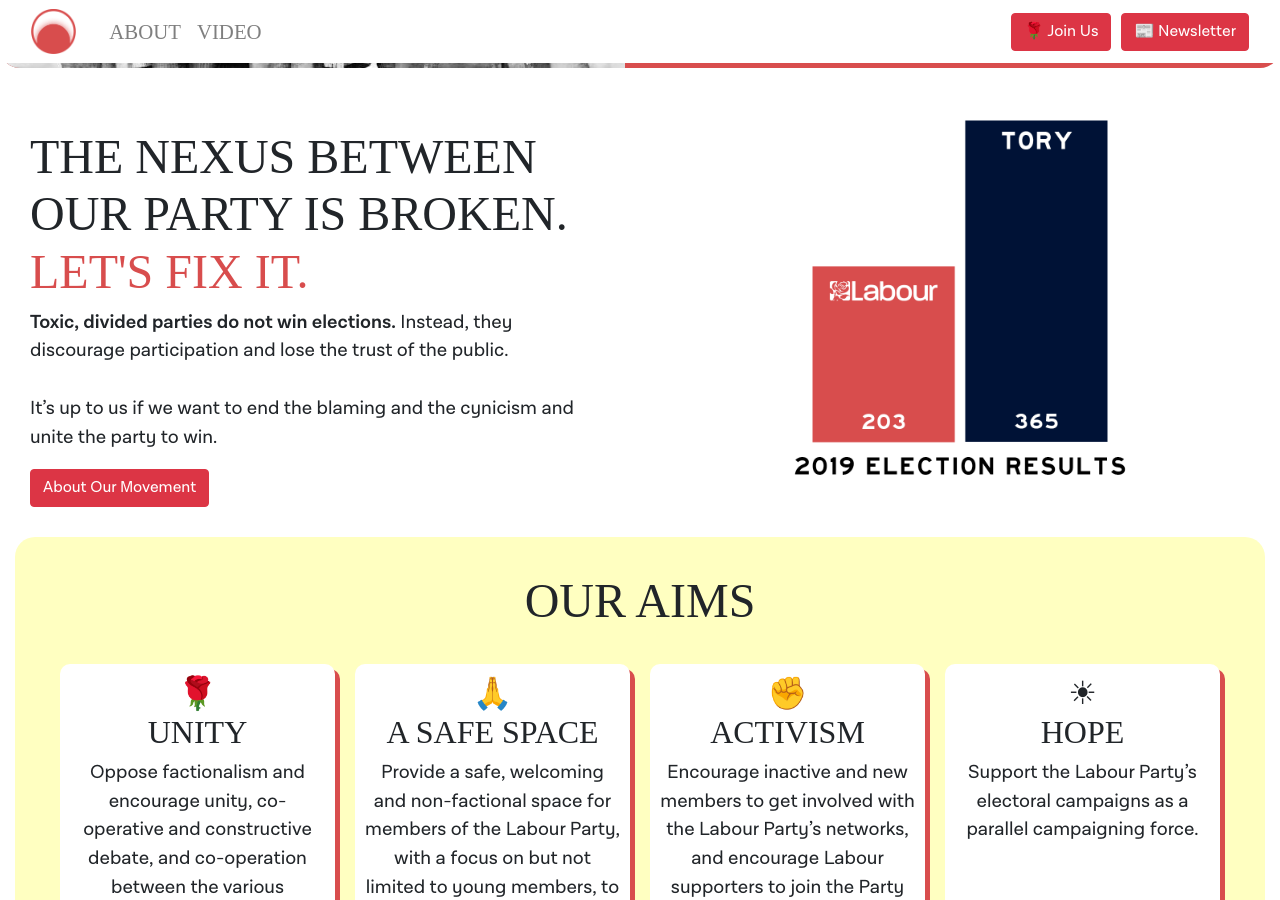
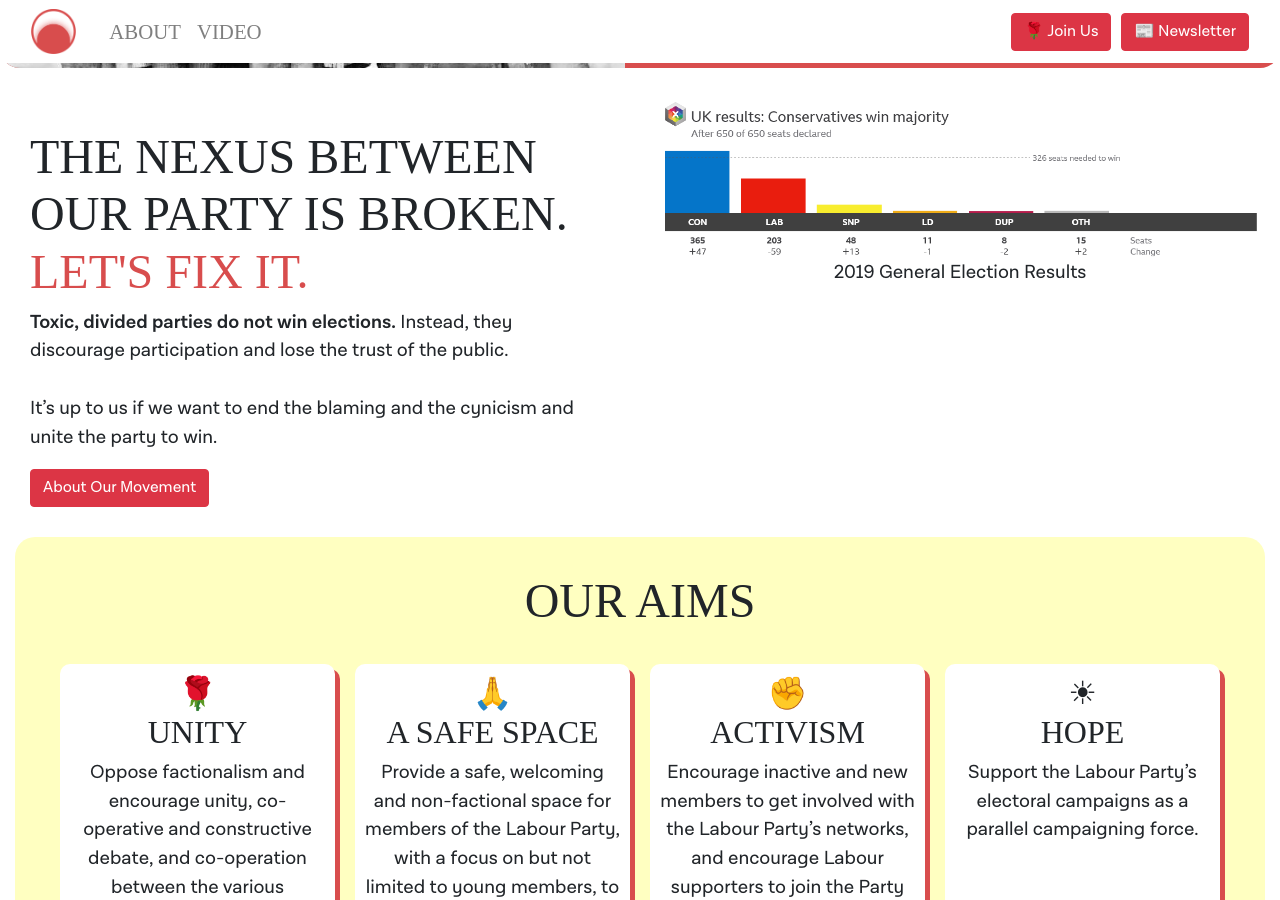
Before and after one commit to ClarkNarvas/Labour-Nexus, a Jekyll site: the page built from index.markdown, in a window 1280 px wide and 900 px high, scrolled down 491 px. Built offline with Jekyll 4.4.1, drawn with Linux system fonts in a browser that asks for light colours; some web fonts are replaced; comment, search, counter and statistics services are not loaded.

Commit message:
homepage

```diff
--- a/_layouts/nexushome.html
+++ b/_layouts/nexushome.html
@@ -68,7 +68,8 @@
 
 
     <div class="col-lg-6" style="text-align: center;">
-        <img alt="Labour 203, Tory 365" src="/images/graphs/2019-election.png" style="height: 400px; width: auto;">
+        <img class="img-fluid" alt="Labour 203, Tory 365" src="/images/graphs/maxresdefault.jpg">
+        <p>2019 General Election Results</p>
     </div>
     </div>
 
```
Also changed, not shown: 7 other files.
